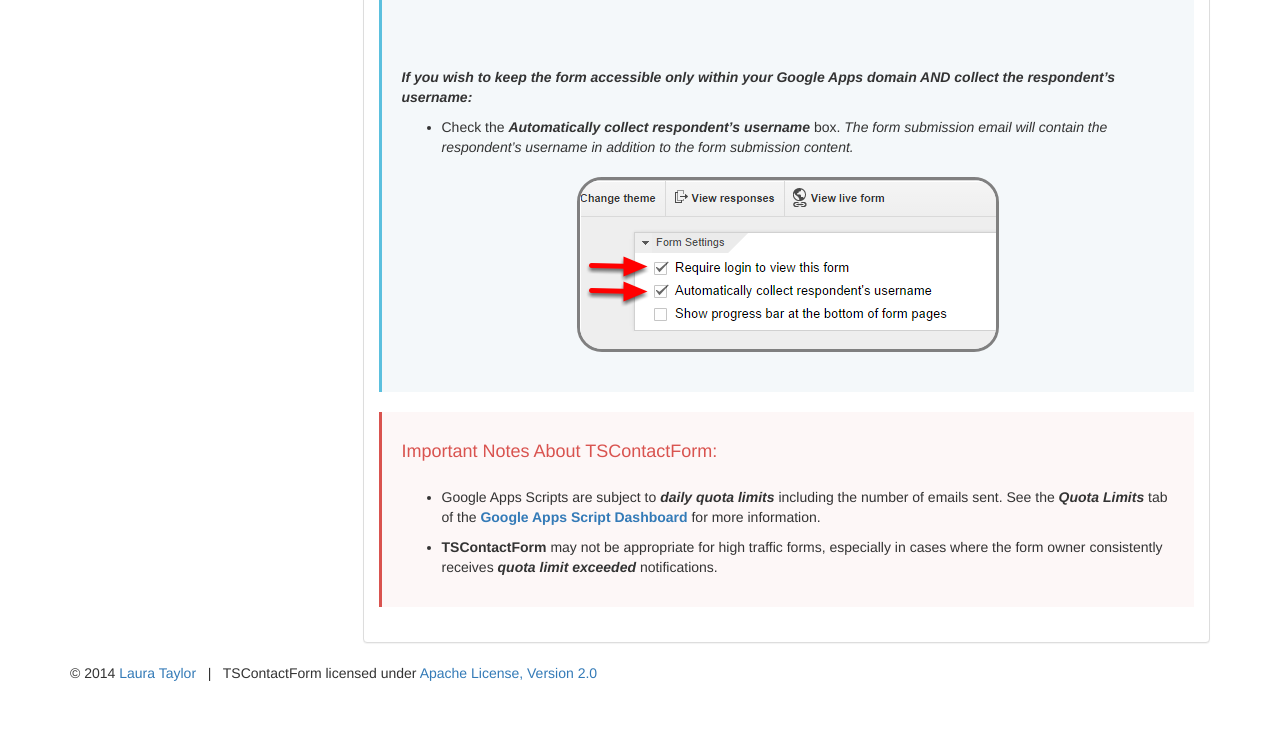
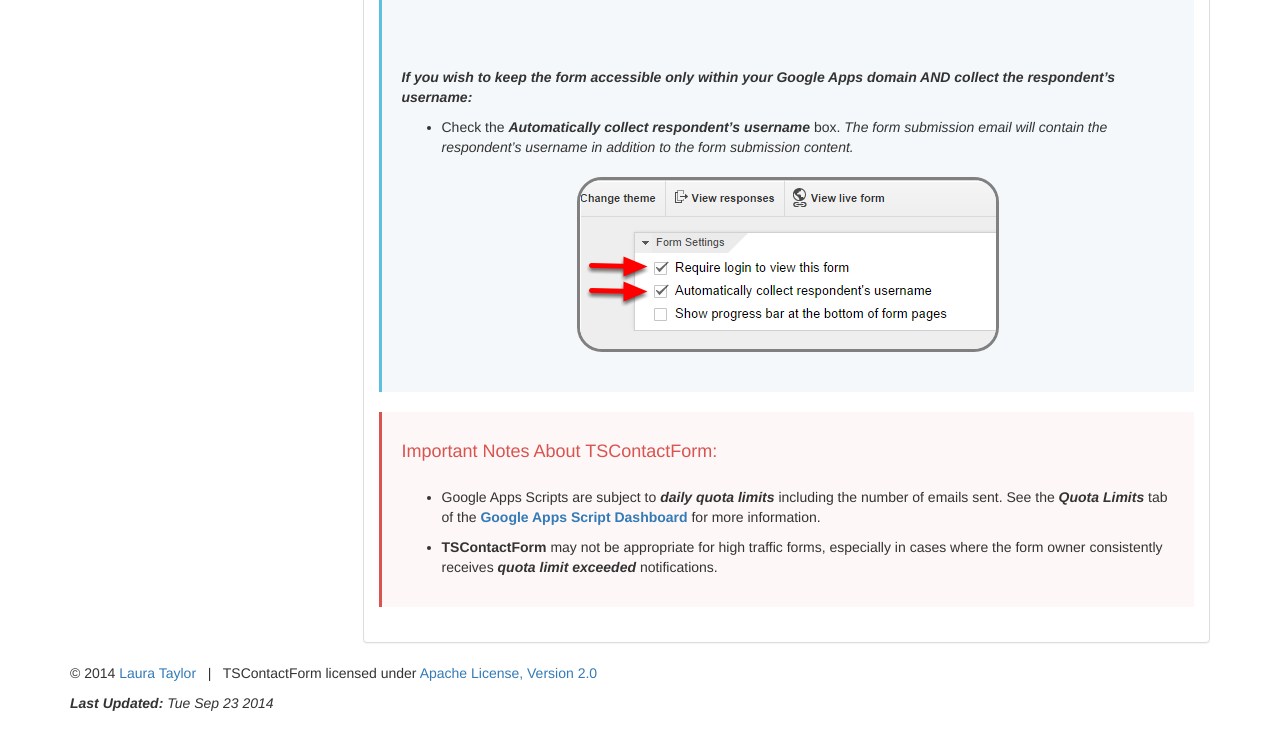
Before and after one commit to techstreams/TSContactForm, a plain HTML site: page index.html in a window 1280 px wide. Shown: the part 6932-7681 px from the top of the page. Before the commit the page ends 7655 px from the top, so only its background shows below. Drawn offline with nearby package versions, Linux system fonts and the light colour scheme.

Commit message:
Update docs with date information

```diff
--- a/index.html
+++ b/index.html
@@ -272,6 +272,7 @@
         </div><!-- /.col-sm-9 -->
       </div>
     </div>
+
     <div id="footer" class="footer">
       <div class="container">
         <p>
@@ -279,6 +280,7 @@
           &nbsp;&nbsp;|&nbsp;&nbsp;
           TSContactForm licensed under <a href="http://www.apache.org/licenses/LICENSE-2.0.html" target="_blank">Apache License, Version 2.0</a>
         </p>
+        <p><em><strong>Last Updated:</strong> Tue Sep 23 2014</em></p>
       </div>
     </div>
 
```
